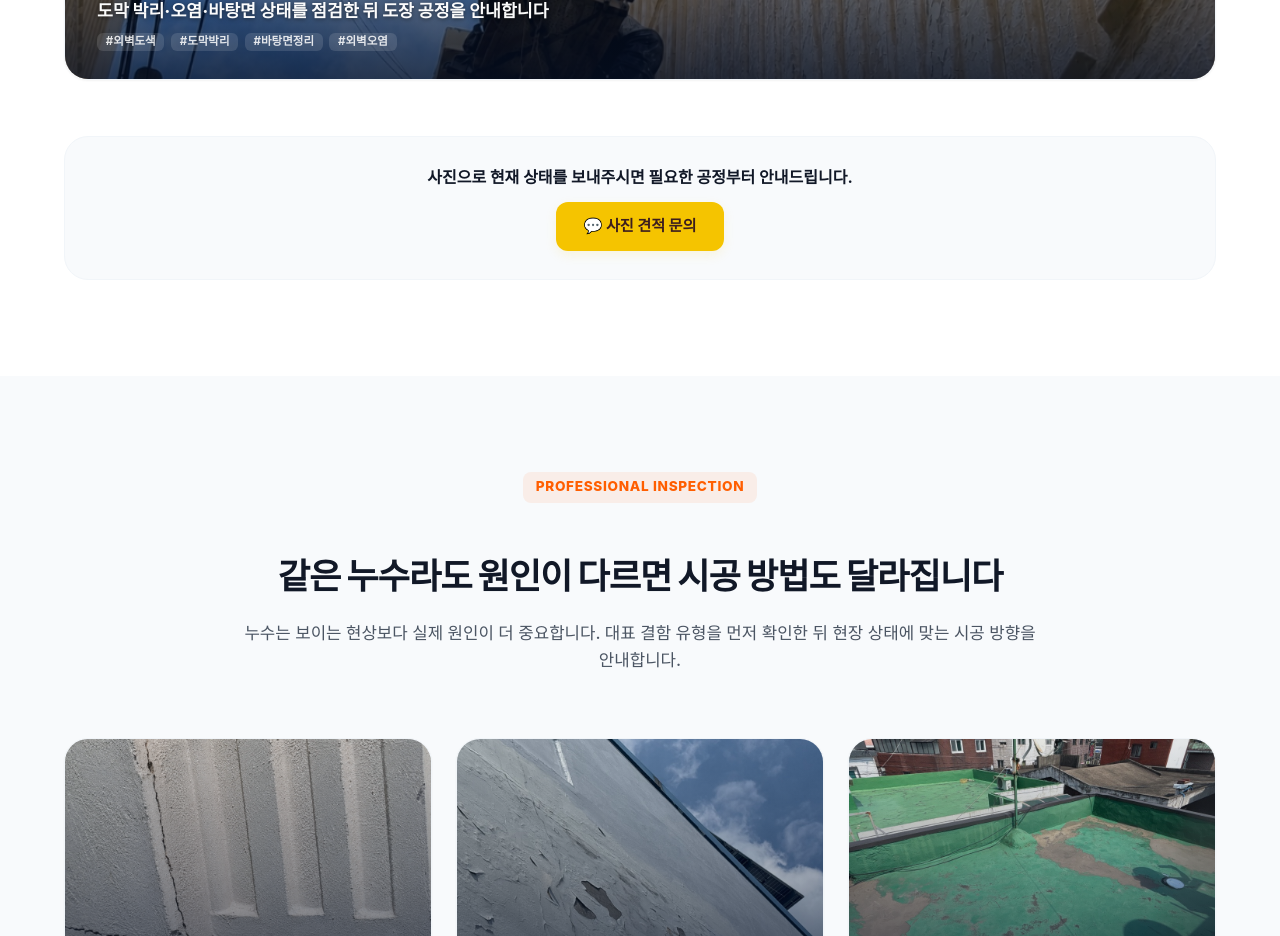
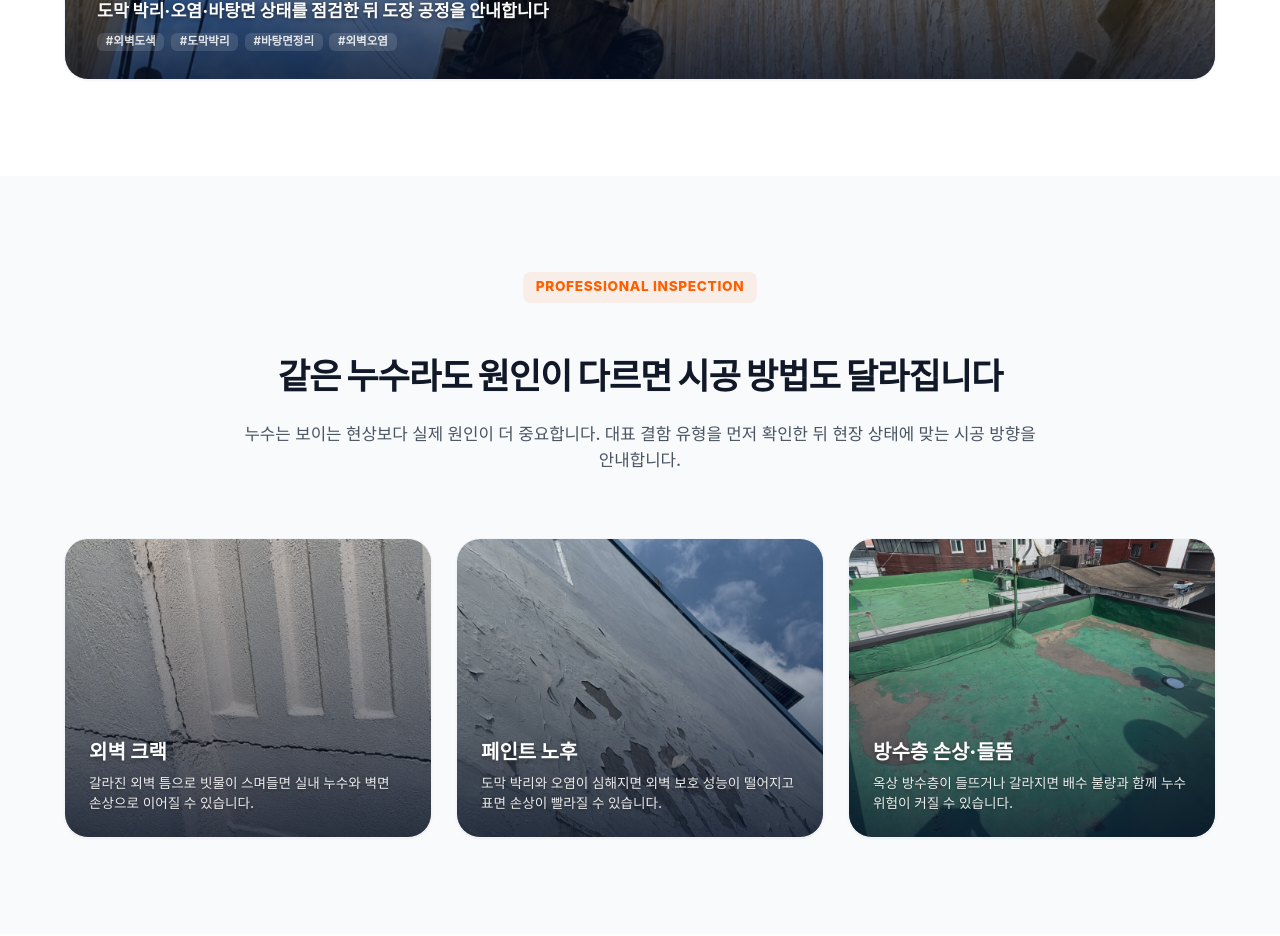
Before and after one commit to wogus5695-ctrl/Gyeongnam-bangsu-01, a React (Vite) app: page / in a window 1280 px wide. Shown: the part 2200-3136 px from the top of the page. Built offline with nearby package versions, Linux system fonts and the light colour scheme.

Commit message:
feat: 서비스 섹션 하단 카톡 사진 견적 문의 배지 제거

```diff
--- a/src/components/ServiceSection.tsx
+++ b/src/components/ServiceSection.tsx
@@ -1,5 +1,5 @@
 import React from "react";
-import { KAKAO_URL, HAS_KAKAO } from "../data/brand";
+
 import { placeholderImages } from "../data/images";
 import type { KeywordConfig } from "../data/keywords";
 
@@ -273,40 +273,7 @@ export const ServiceSection: React.FC<ServiceSectionProps> = ({ keywordConfig })
           })}
         </div>
 
-        {/* 하단 CTA 영역 */}
-        <div style={{
-          marginTop: "3.5rem",
-          textAlign: "center",
-          padding: "1.75rem",
-          backgroundColor: "var(--bg-light)",
-          borderRadius: "24px",
-          border: "1px solid var(--border-color)"
-        }} className="services-footer-cta">
-          <p style={{
-            fontSize: "1rem",
-            fontWeight: 700,
-            color: "var(--text-dark)",
-            marginBottom: "0.75rem"
-          }} className="break-keep">
-            사진으로 현재 상태를 보내주시면 필요한 공정부터 안내드립니다.
-          </p>
-          <a
-            href={HAS_KAKAO ? KAKAO_URL : "#contact"}
-            target={HAS_KAKAO ? "_blank" : "_self"}
-            rel={HAS_KAKAO ? "noopener noreferrer" : undefined}
-            className="btn btn-kakao"
-            style={{
-              padding: "0.75rem 1.75rem",
-              fontSize: "0.95rem",
-              fontWeight: 850,
-              backgroundColor: "var(--kakao-color)",
-              color: "#3C1E1E",
-              boxShadow: "0 4px 12px rgba(245, 196, 0, 0.12)"
-            }}
-          >
-            💬 사진 견적 문의
-          </a>
-        </div>
+
 
       </div>
 
```
